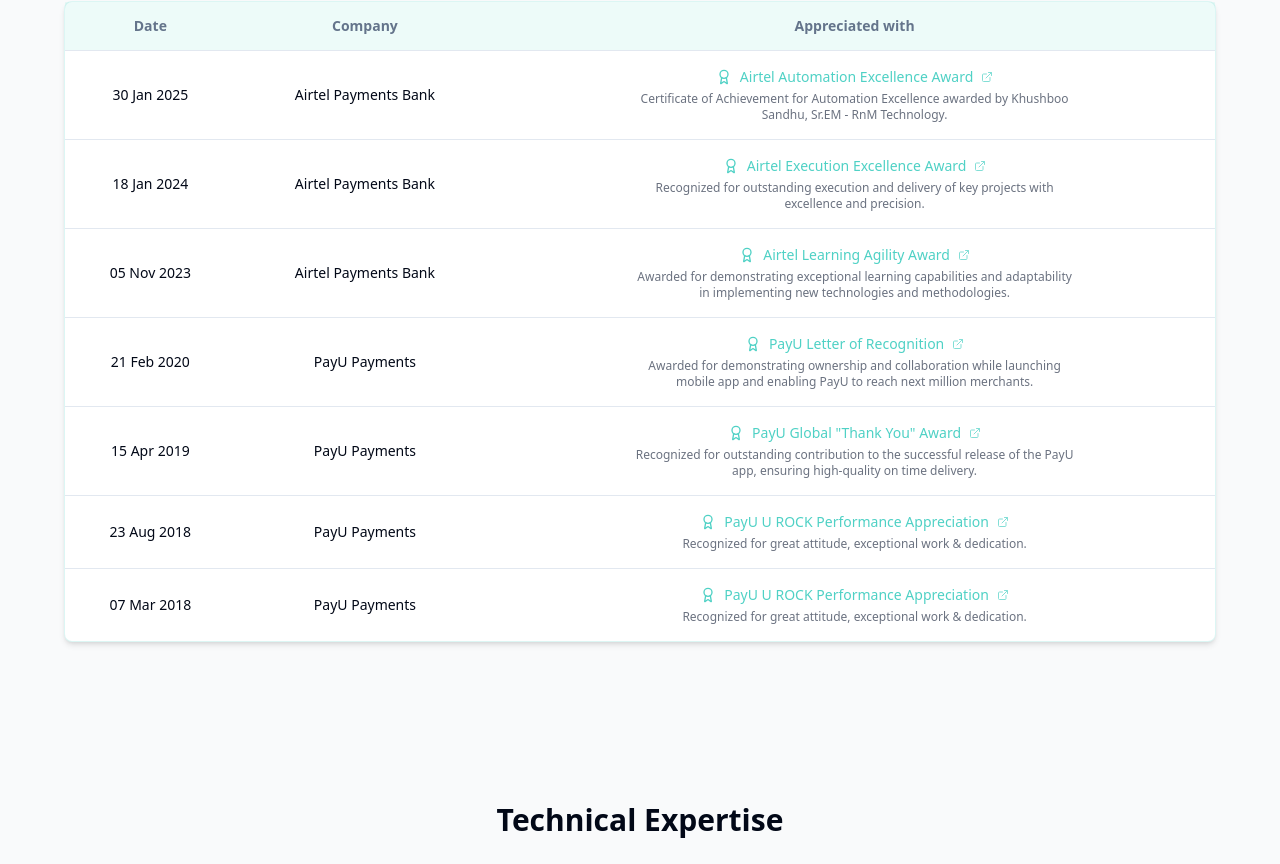
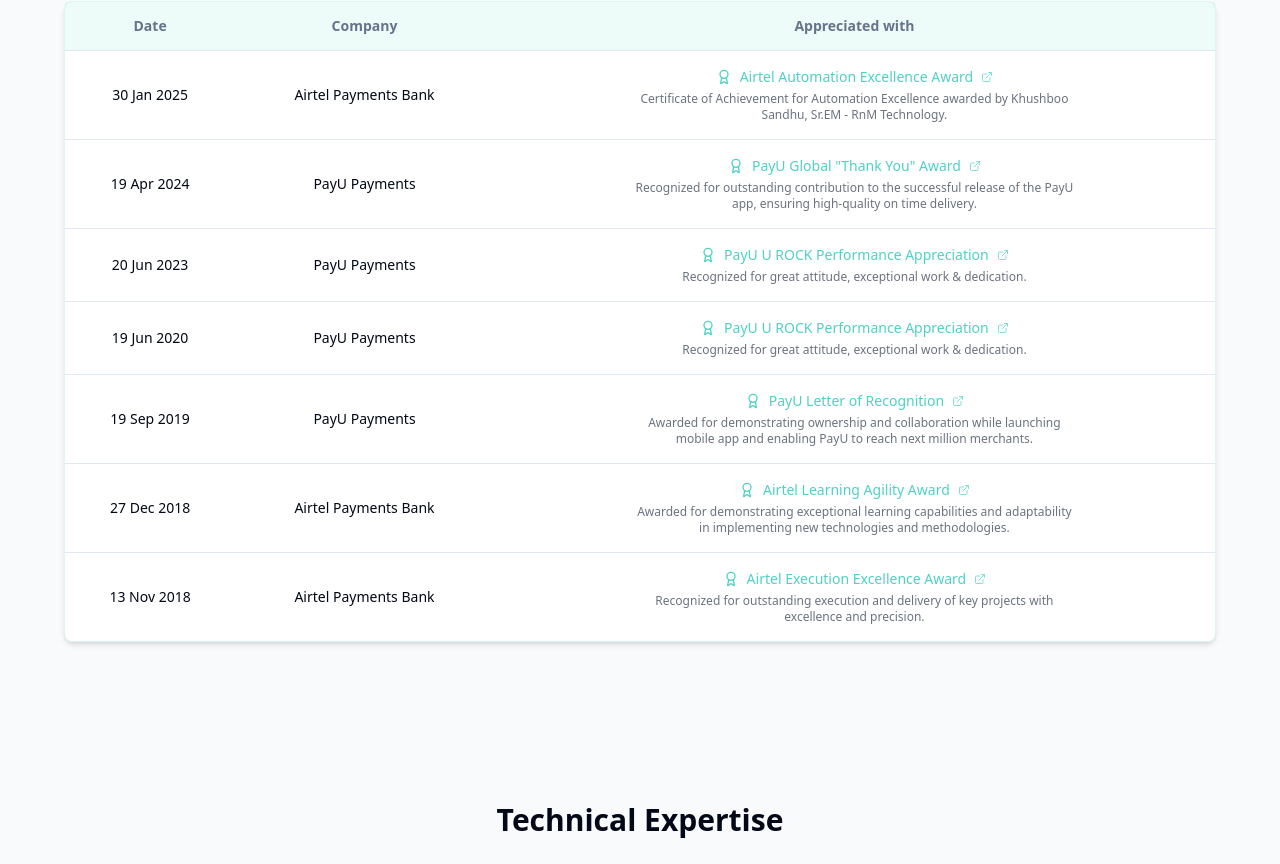
Before and after one commit to manish89arya/manish-arya-portfolio, a React (Vite) app: page / in a window 1280 px wide. Shown: the part 1055-1919 px from the top of the page. Built offline with nearby package versions, Linux system fonts and the light colour scheme.

Commit message:
Update award dates
Update the dates of the awards in the Awards component.

```diff
--- a/src/components/Awards.tsx
+++ b/src/components/Awards.tsx
@@ -24,48 +24,48 @@ const awards = [
   {
     name: "PayU Global \"Thank You\" Award",
     description: "Recognized for outstanding contribution to the successful release of the PayU app, ensuring high-quality on time delivery.",
-    date: "15 Apr 2019",
-    year: "2019",
+    date: "19 Apr 2024",
+    year: "2024",
     company: "PayU Payments",
     image: "/lovable-uploads/c827403d-d3b2-49e2-bced-323bc1cb4d36.png"
   },
   {
     name: "PayU U ROCK Performance Appreciation",
     description: "Recognized for great attitude, exceptional work & dedication.",
-    date: "23 Aug 2018",
-    year: "2018",
+    date: "20 Jun 2023",
+    year: "2023",
     company: "PayU Payments",
     image: "/lovable-uploads/7ab1e67b-dd50-434b-a6e3-3a38af471d6b.png"
   },
   {
     name: "PayU U ROCK Performance Appreciation",
     description: "Recognized for great attitude, exceptional work & dedication.",
-    date: "07 Mar 2018",
-    year: "2018",
+    date: "19 Jun 2020",
+    year: "2020",
     company: "PayU Payments",
     image: "/lovable-uploads/7ecd3831-7c0f-4f31-967f-d87734ae539d.png"
   },
   {
     name: "PayU Letter of Recognition",
     description: "Awarded for demonstrating ownership and collaboration while launching mobile app and enabling PayU to reach next million merchants.",
-    date: "21 Feb 2020",
-    year: "2020",
+    date: "19 Sep 2019",
+    year: "2019",
     company: "PayU Payments",
     image: "/lovable-uploads/163b4490-ec0a-4877-81d4-f4588316f896.png"
   },
   {
     name: "Airtel Execution Excellence Award",
     description: "Recognized for outstanding execution and delivery of key projects with excellence and precision.",
-    date: "18 Jan 2024",
-    year: "2024",
+    date: "13 Nov 2018",
+    year: "2018",
     company: "Airtel Payments Bank",
     image: "/lovable-uploads/7e2a6331-8fe7-4ce7-9239-c5c79c581f4a.png"
   },
   {
     name: "Airtel Learning Agility Award",
     description: "Awarded for demonstrating exceptional learning capabilities and adaptability in implementing new technologies and methodologies.",
-    date: "05 Nov 2023",
-    year: "2023",
+    date: "27 Dec 2018",
+    year: "2018",
     company: "Airtel Payments Bank",
     image: "/lovable-uploads/344e6382-8f35-42ed-87a1-1b229bcb6870.png"
   }
```
